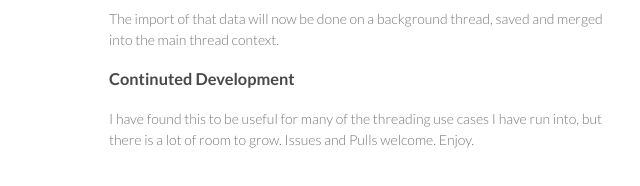
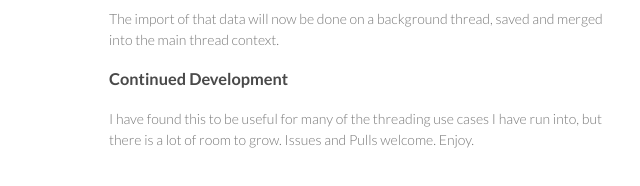
Before and after one commit to cruffenach/CRLoom, a plain HTML site: page index.html in a window 1280 px wide. Shown: the part 1275-1461 px from the top of the page, 461-1101 px from the left. Drawn offline with Linux system fonts and the light colour scheme.

Commit message:
one more typo

```diff
--- a/index.html
+++ b/index.html
@@ -88,7 +88,7 @@
 </ul><p>The import of that data will now be done on a background thread, saved and merged into the main thread context.</p>
 
 <h3>
-<a name="continuted-development" class="anchor" href="#continuted-development"><span class="octicon octicon-link"></span></a>Continuted Development</h3>
+<a name="continued-development" class="anchor" href="#continued-development"><span class="octicon octicon-link"></span></a>Continued Development</h3>
 
 <p>I have found this to be useful for many of the threading use cases I have run into, but there is a lot of room to grow. Issues and Pulls welcome. Enjoy.</p>
       </section>
```
